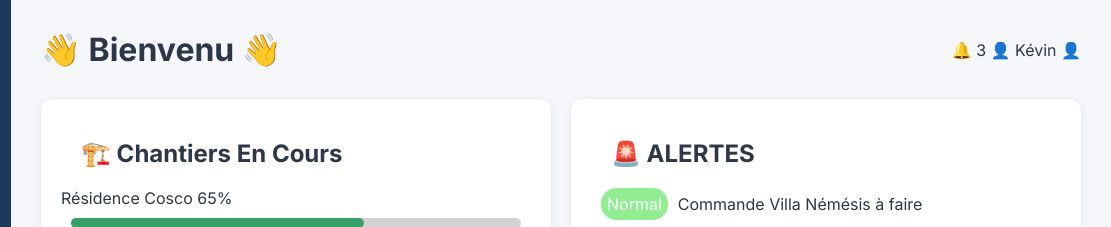
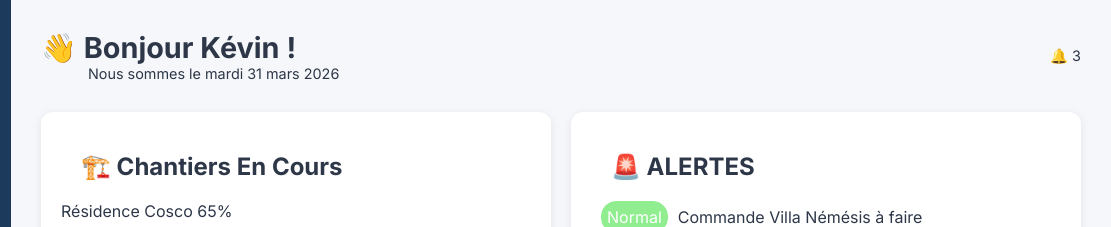
Before and after one commit to KLDigiTech/SaaS-BuildKL, a plain HTML site: page Pages/dashboard.html in a window 1280 px wide. Shown: the top 227 px of the page, 169-1280 px from the left. Drawn offline with nearby package versions, Linux system fonts and the light colour scheme.

Commit message:
JS sur la date du dashboard

```diff
--- a/Css/dashboard.css
+++ b/Css/dashboard.css
@@ -9,14 +9,21 @@
     padding: 30px;
     overflow-y: auto;
 }
-
+#date-aujourd-hui{
+    font-size: 0.9rem;
+    color: var(--color-text);
+    margin-top: 10px;
+}
 .dashboard-header {
     display: flex;
     align-items: center;
     justify-content: space-between;
     margin-bottom: 30px;
+    font-size: 0.9rem;
 }
-
+.dashboard-header p {
+    padding-left: 47px;
+}
 .dashboard-grid {
     display: grid;
     grid-template-columns: repeat(2, 1fr);
--- /dev/null
+++ b/Js/dashboard.js
@@ -0,0 +1,13 @@
+
+
+//date automatique
+
+const dateNow = document.getElementById('date-aujourd-hui');
+const maintenant = new Date();
+const dateFormatee = maintenant.toLocaleDateString('fr-FR', {
+    weekday: 'long',
+    day: 'numeric',
+    month: 'long',
+    year: 'numeric'
+});
+dateNow.textContent = dateFormatee;
--- a/Pages/dashboard.html
+++ b/Pages/dashboard.html
@@ -9,6 +9,7 @@
     <link rel="stylesheet" href="../Css/style.css">
     <link rel="stylesheet" href="../Css/dashboard.css">
     <script src="../Js/script.js" defer></script>
+    <script src="../Js/dashboard.js" defer></script>
     <title>BuildKL</title>
 </head>
 
@@ -36,12 +37,11 @@
         <div class="main-content">
             <div class="dashboard-header">
                 <div>
-                    <h1>👋 Bienvenu 👋 </h1>
-                    <p id="date-aujourd-hui"></p>
+                    <h1>👋 Bonjour <span id="user-name"> Kévin </span> !</h1>
+                    <p>Nous sommes le <span id="date-aujourd-hui"></span></p>
                 </div>
                 <div class="user-info">
                     <span class="notif">🔔 <span class="notif-count">3</span></span>
-                    <span id="user-name">👤 Kévin 👤</span>
                 </div>
             </div>
             <div class="dashboard-grid">
```
